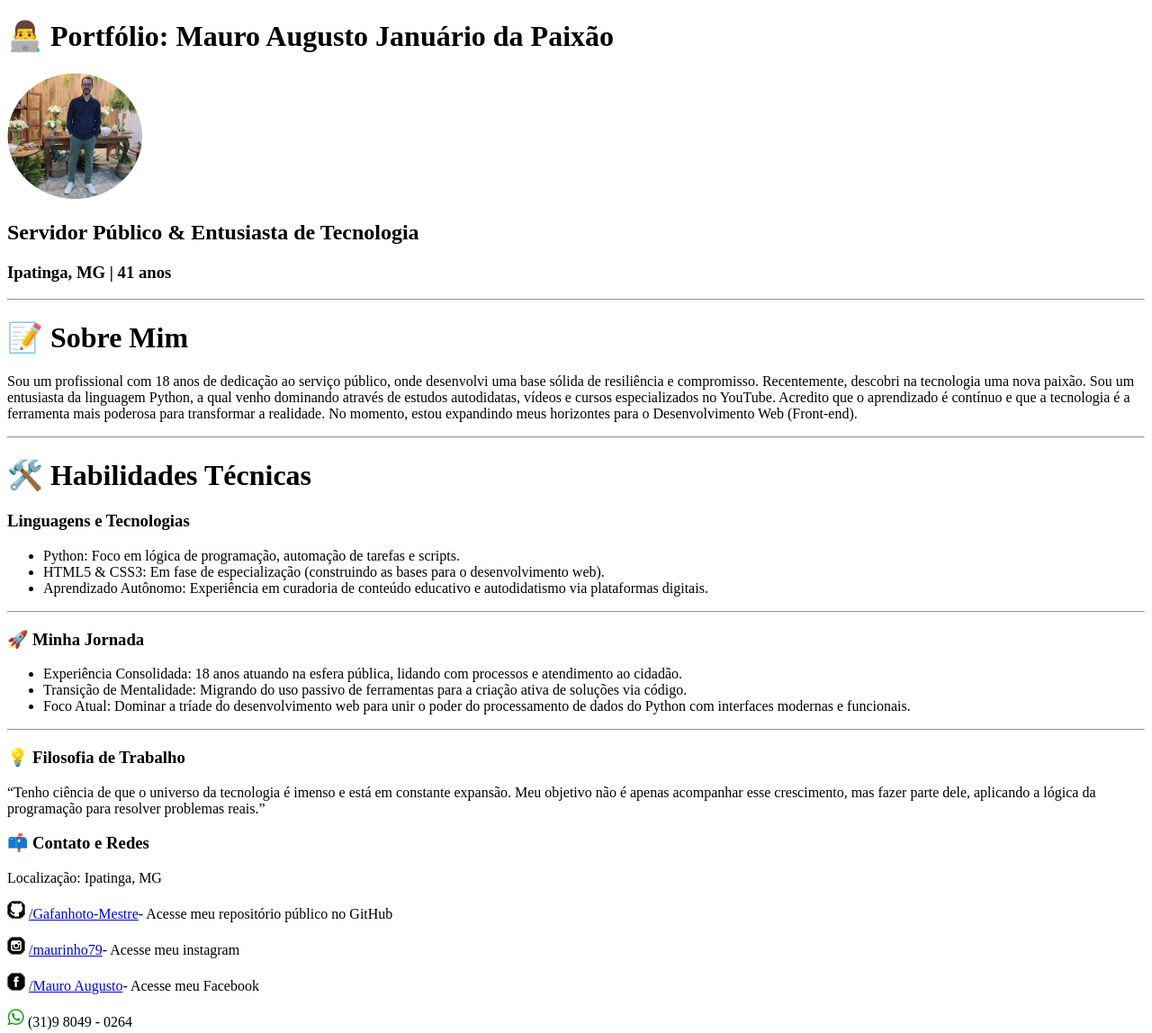
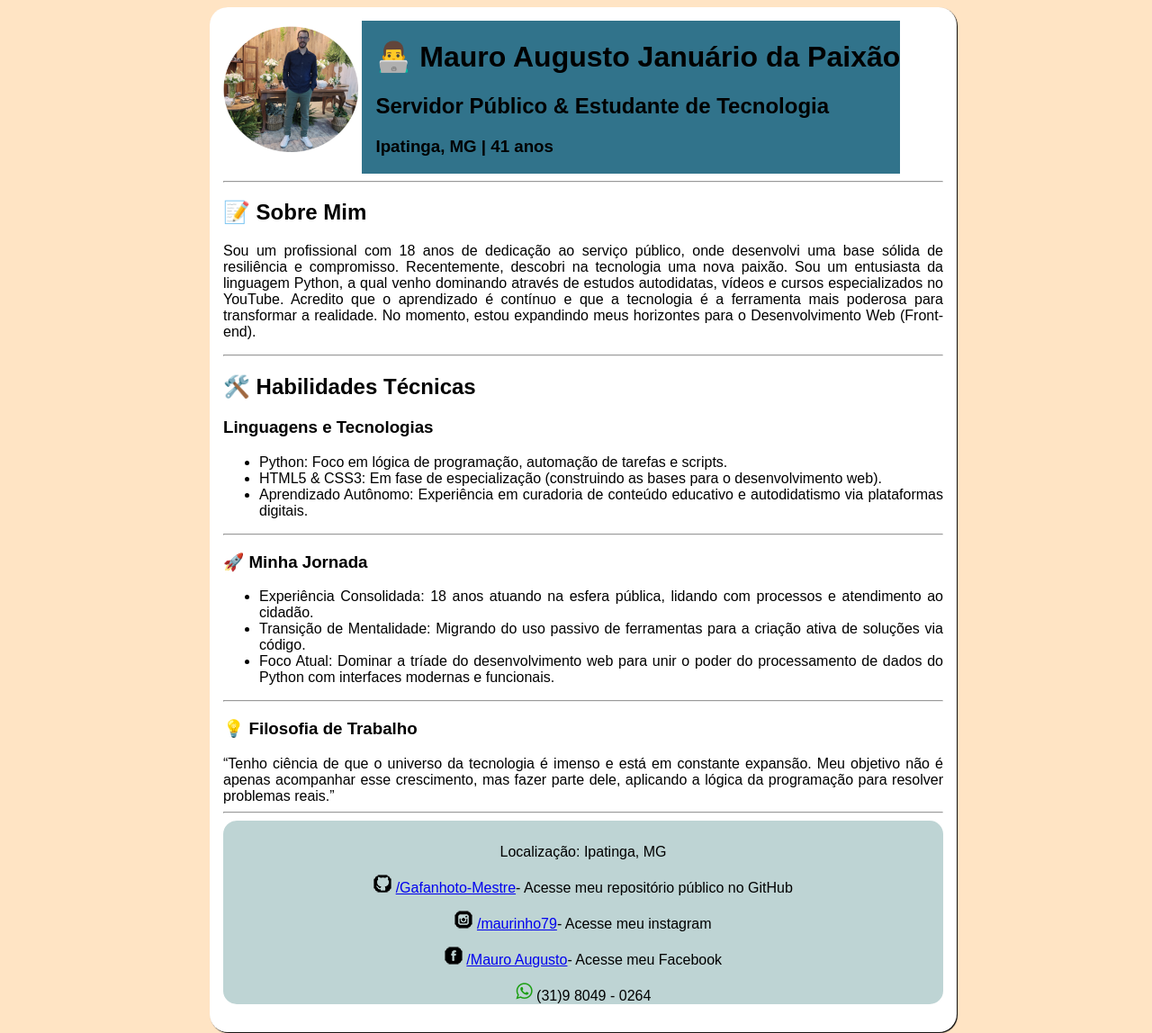
Before and after one commit to Gafanhoto-Mestre/meu_portifolio, a plain HTML site: page index.html in a window 1280 px wide. Shown: the top 1148 px of the page at 90% size. Drawn offline with Linux system fonts and the light colour scheme.

Commit message:
Atualização 1
Melhorando o redimencionamento!

```diff
--- a/index.html
+++ b/index.html
@@ -5,22 +5,30 @@
     <meta name="viewport" content="width=device-width, initial-scale=1.0">
     <link rel="shortcut icon" href="favicon.ico" type="image/x-icon">
     <title>Social</title>
+    <link rel="stylesheet" href="style.css">
 </head>
 <body>
-    <h1>👨‍💻 Portfólio: Mauro Augusto Januário da Paixão</h1>
-    <img src="foto_150.png" alt="">
-    <h2>Servidor Público & Entusiasta de Tecnologia</h2>
+    <main>
+        <div id="foto">
+            <img src="foto_150.png" alt="Mauro Augusto">
+        </div>
+        <div id="inicio">
+            <h1>👨‍💻 Mauro Augusto Januário da Paixão</h1>
+            <h2>Servidor Público & Estudante de Tecnologia</h2>
             <h3>Ipatinga, MG | 41 anos</h3>
+        </div>
+
         <hr>
-
+        <section>
             <h1>📝 Sobre Mim</h1>
             <p>
                 Sou um profissional com 18 anos de dedicação ao serviço público, onde desenvolvi uma base sólida de resiliência e compromisso. Recentemente, descobri na tecnologia uma nova paixão. Sou um entusiasta da linguagem Python, a qual venho dominando através de estudos autodidatas, vídeos e cursos especializados no YouTube.
 
                 Acredito que o aprendizado é contínuo e que a tecnologia é a ferramenta mais poderosa para transformar a realidade. No momento, estou expandindo meus horizontes para o Desenvolvimento Web (Front-end).
             </p>
+        </section>
         <hr>
-
+        <section>
             <h1>🛠️ Habilidades Técnicas</h1>
             <h3>Linguagens e Tecnologias</h3>
             <ul>
@@ -30,7 +38,9 @@
 
                 <li>Aprendizado Autônomo: Experiência em curadoria de conteúdo educativo e autodidatismo via plataformas digitais.</li>
             </ul>
+        </section>
         <hr>
+        <section>
             <h3>🚀 Minha Jornada</h3>
             <ul>
                 <li>Experiência Consolidada: 18 anos atuando na esfera pública, lidando com processos e atendimento ao cidadão.</li>
@@ -39,12 +49,14 @@
 
                 <li>Foco Atual: Dominar a tríade do desenvolvimento web para unir o poder do processamento de dados do Python com interfaces modernas e funcionais.</li>
             </ul>
+        </section>
         <hr>
         <h3>💡 Filosofia de Trabalho</h3>
             <q>Tenho ciência de que o universo da tecnologia é imenso e está em constante expansão. Meu objetivo não é apenas acompanhar esse crescimento, mas fazer parte dele, aplicando a lógica da programação para resolver problemas reais.</q>
-    <h3>📫 Contato e Redes</h3>
+        <hr>
+        <footer>
+
             <p>Localização: <andress>Ipatinga, MG</andress></p>
-
             <p>
                 <img src="icone-github.png" alt="github">
                 <a href="https://github.com/Gafanhoto-Mestre" target="_blank"> /Gafanhoto-Mestre</a>- Acesse meu repositório público no GitHub
@@ -56,5 +68,8 @@
             <p><img src="icone-facebook.png" alt="facebook">
                 <a href="https://www.facebook.com/profile.php?id=100002438888771&locale=pt_BR" target="_blank">/Mauro Augusto</a>- Acesse meu Facebook</p>
             <p><img src="zap_20x20.png" alt="whatsapp"> (31)9 8049 - 0264</p>
+        </footer>
+    </main>
+
 </body>
 </html>
--- /dev/null
+++ b/style.css
@@ -0,0 +1,58 @@
+@charset "UTF-8";
+
+
+:root{
+    --cor1: rgba(192, 225, 245, 0.877);
+    --cor2: #228EB6;
+    --cor3: #31738B;
+    --cor4: #253236;
+
+}
+
+body{
+    background-color: #ffe4c4;
+    font-family: Arial, Helvetica, sans-serif;
+    width: 100%;
+}
+
+main{
+    background-color: white;
+    color: black;
+    padding: 15px;
+    min-width: 300px;
+    max-width: 800px;
+    border-radius: 20px;
+    text-align: justify;
+    margin: auto;
+    box-shadow: 1px 1px 1px black;
+}
+
+header{
+    display: inline-block;
+    background-color: aquamarine;
+}
+
+div{
+    display: inline-block;
+}
+
+div#inicio{
+    display: inline-block;
+    min-width: 320px;
+    background-color: #31738B;
+    padding-left: 15px;
+
+}
+
+div > h1, h2, h3{
+    display: inline-b;
+    text-align: justify;
+}
+
+footer{
+    background-color: rgba(6, 90, 90, 0.26);
+    padding-top: 10px;
+    border-radius: 15px;
+    text-align: center;
+    margin: auto;
+}
```
Lines whose indentation alone changed are shown as unchanged.
